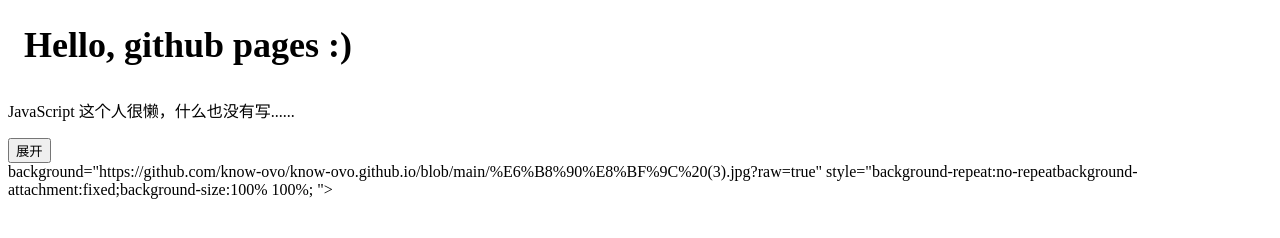
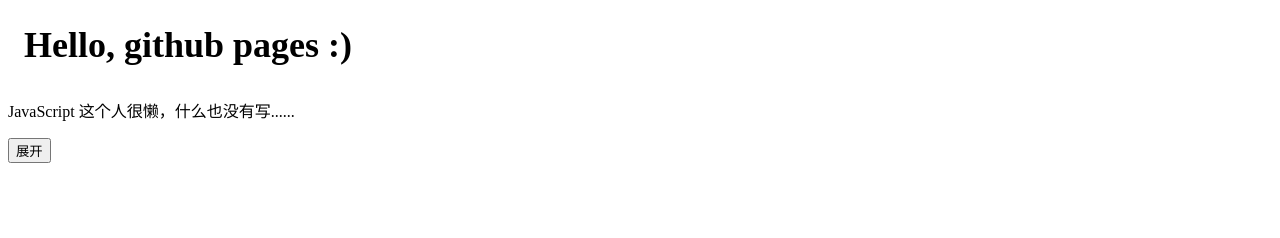
Before and after one commit to know-ovo/know-ovo.github.io, a plain HTML site: page index.html in a window 1280 px wide. Drawn offline with Linux system fonts and the light colour scheme.

Commit message:
Update index.html

```diff
--- a/index.html
+++ b/index.html
@@ -24,6 +24,5 @@
 	</script>
 
 	<button type="button" onclick="myFunction()"> 展开 </button>
-    </div><div>background="https://github.com/know-ovo/know-ovo.github.io/blob/main/%E6%B8%90%E8%BF%9C%20(3).jpg?raw=true" style="background-repeat:no-repeatbackground-attachment:fixed;background-size:100% 100%; "></div>
 </body>
 </html>
```
